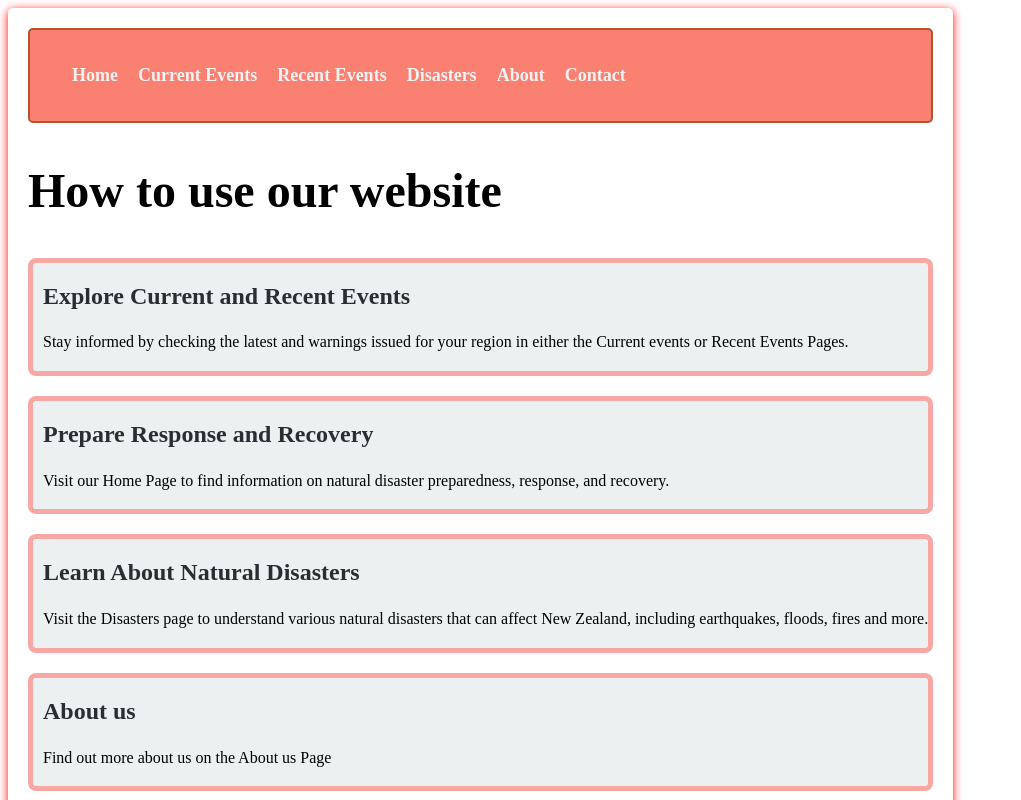
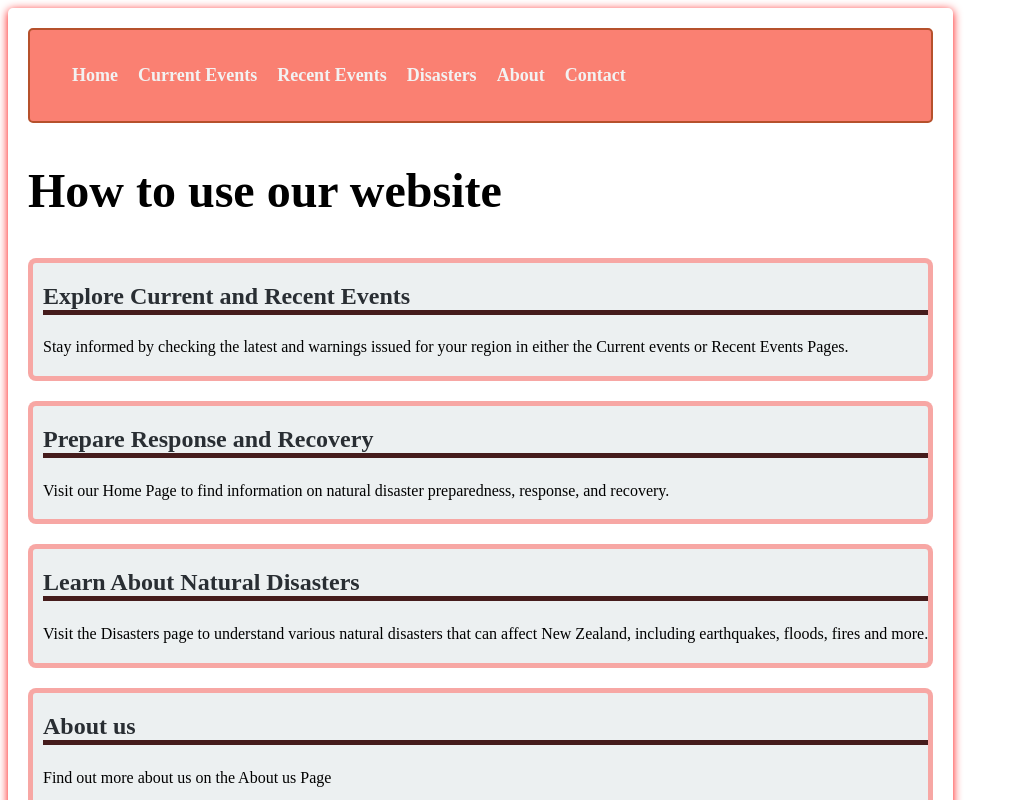
Before and after one commit to BIT-Studio-3/group-project-25-1-scade, a SvelteKit app in the folder disaster/disaster/: page /howToUse in a window 1280 px wide. Shown: the top 800 px of the page, without its empty margins (0-1021 px from the left). Built offline with nearby package versions, Linux system fonts and the light colour scheme.

Commit message:
add bottom borders to h2 headers

```diff
--- a/disaster/disaster/src/routes/howToUse/+page.svelte
+++ b/disaster/disaster/src/routes/howToUse/+page.svelte
@@ -62,6 +62,7 @@
     h2{
         color:rgb(41, 46, 51);
         font-size: 1.5em;
+        border-bottom: 5px solid #451c1c;
 
     }
     p{
```
